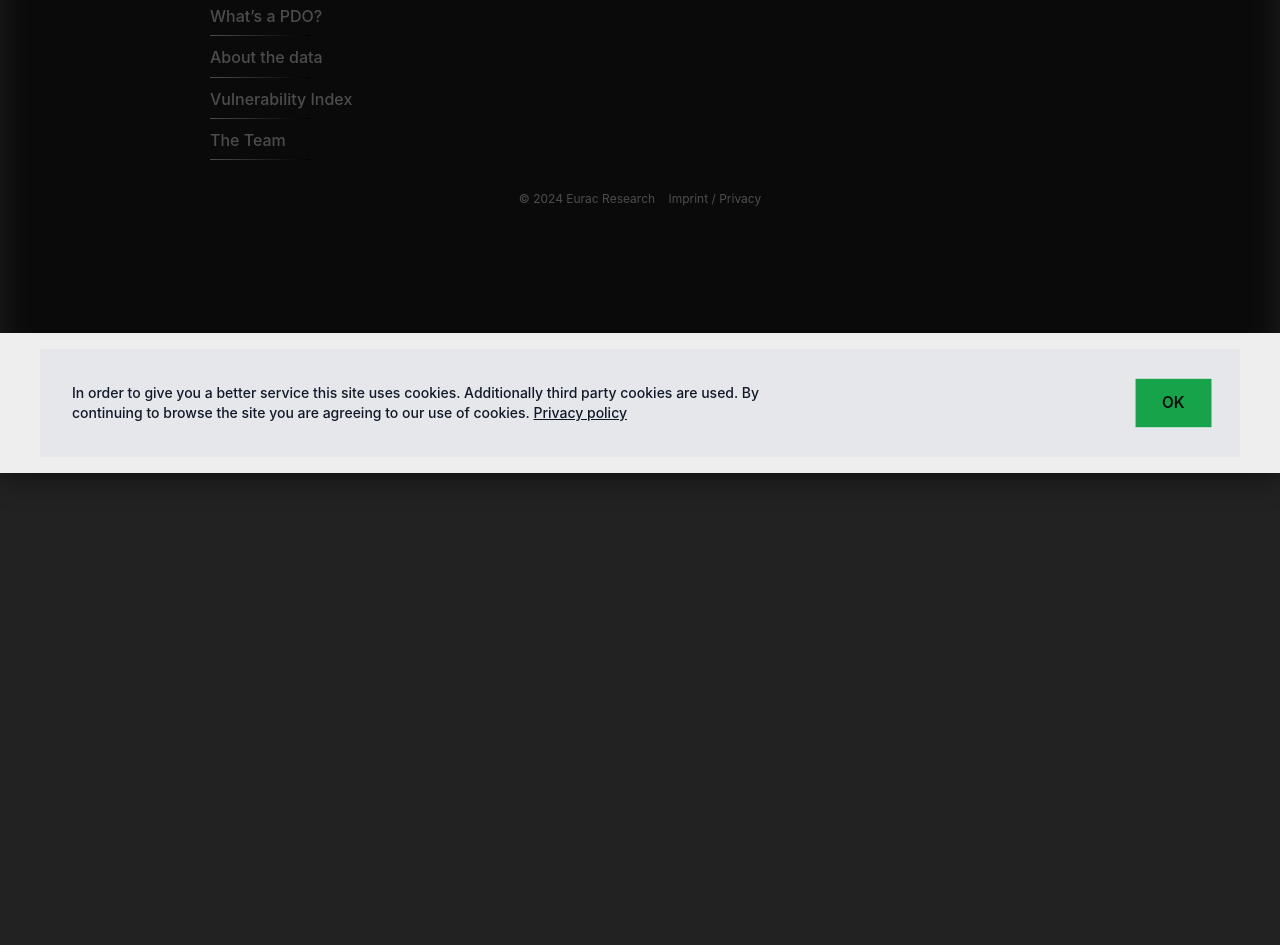
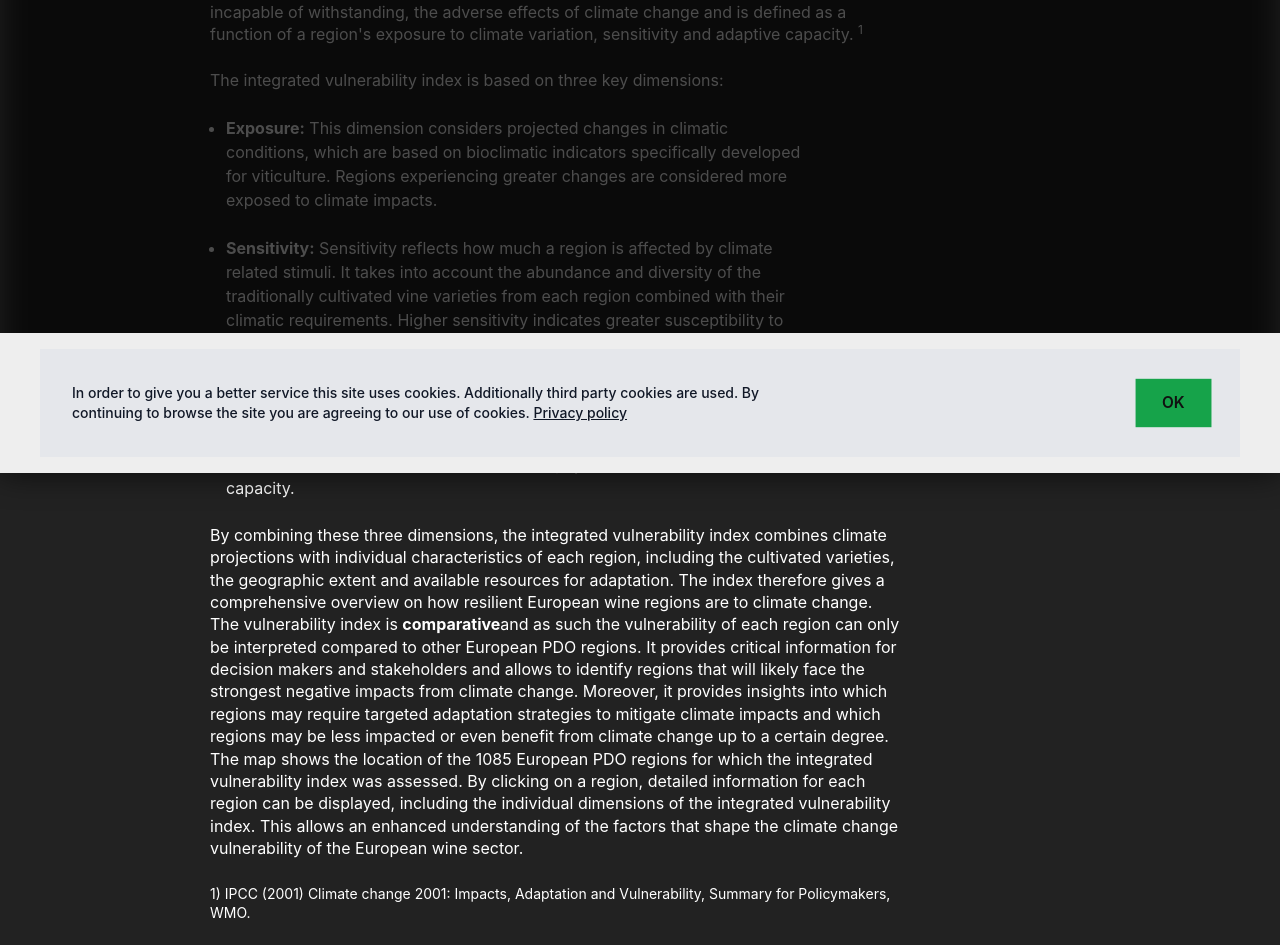
Before and after one commit to Eurac-Research/winemap, a Next.js app: page /vulnerability in a window 1280 px wide. Shown: the part 327-1272 px from the top of the page. Before the commit the page ends 800 px from the top, so only its background shows below. Built offline with nearby package versions, Linux system fonts and the light colour scheme.

Commit message:
feat: add vulnerbility text

```diff
--- a/src/app/page.tsx
+++ b/src/app/page.tsx
@@ -1429,6 +1429,11 @@ export default function Page() {
                     to identify regions most at risk, guiding efforts to enhance
                     resilience and reduce negative impacts of climate change.
                   </p>
+                  <p className="mt-2 text-sm">
+                    <Link href="/vulnerability" className="underline">
+                      read more
+                    </Link>
+                  </p>
                   <h2 className="mt-6">Vulnerability overview for all PDOs</h2>
                   <p className="flex items-center mb-2">
                     <VulnerabilityDot type="low" className="mb-[2px]" />
@@ -1466,6 +1471,14 @@ export default function Page() {
               <p>
                 <Link href="/about-pdo" className={styles.homeNavigationItem}>
                   What’s a PDO?
+                </Link>
+              </p>
+              <p>
+                <Link
+                  href="/?vulnerability=true"
+                  className={styles.homeNavigationItem}
+                >
+                  Winemap Climate
                 </Link>
               </p>
               <p>
--- a/src/app/vulnerability/page.tsx
+++ b/src/app/vulnerability/page.tsx
@@ -37,8 +37,74 @@ export default function AboutPdo() {
         </a>
       </header>
 
-      <h1>PDO Vulnerability Index</h1>
-      <p>TBD ....</p>
+      <h1>Vulnerability Index - Winemap Climate</h1>
+      <p className="mb-6">
+        The Winemap Climate presents an overview of the climate change
+        vulnerability of European Protected Designation of Origin (PDO) wine
+        regions and is based on the integrated vulnerability index that was
+        developed in the study “Climate resilience of European wine regions”.
+        The vulnerability refers to the extent to which a region is susceptible
+        to, or incapable of withstanding, the adverse effects of climate change
+        and is defined as a function of a region&apos;s exposure to climate
+        variation, sensitivity and adaptive capacity. <sup>1</sup>
+      </p>
+
+      <p>
+        The integrated vulnerability index is based on three key dimensions:
+      </p>
+      <ul className="list-disc list-outside my-6 pl-4 max-w-[600px]">
+        <li className="mb-6">
+          <b>Exposure:</b> This dimension considers projected changes in
+          climatic conditions, which are based on bioclimatic indicators
+          specifically developed for viticulture. Regions experiencing greater
+          changes are considered more exposed to climate impacts.
+        </li>
+        <li className="mb-6">
+          <b>Sensitivity:</b> Sensitivity reflects how much a region is affected
+          by climate related stimuli. It takes into account the abundance and
+          diversity of the traditionally cultivated vine varieties from each
+          region combined with their climatic requirements. Higher sensitivity
+          indicates greater susceptibility to climate variations.
+        </li>
+        <li className="mb-6">
+          <b>Adaptive Capacity:</b> This dimension evaluates a region’s
+          potential and available resources to adapt to changing climate
+          conditions. It includes a variety of different factors relevant for
+          climate change adaptation, such as socioeconomic characteristics,
+          natural and physical resources, and human capacity.
+        </li>
+      </ul>
+      <p>
+        By combining these three dimensions, the integrated vulnerability index
+        combines climate projections with individual characteristics of each
+        region, including the cultivated varieties, the geographic extent and
+        available resources for adaptation. The index therefore gives a
+        comprehensive overview on how resilient European wine regions are to
+        climate change.
+      </p>
+      <p>
+        The vulnerability index is <b>comparative</b>
+        and as such the vulnerability of each region can only be interpreted
+        compared to other European PDO regions. It provides critical information
+        for decision makers and stakeholders and allows to identify regions that
+        will likely face the strongest negative impacts from climate change.
+        Moreover, it provides insights into which regions may require targeted
+        adaptation strategies to mitigate climate impacts and which regions may
+        be less impacted or even benefit from climate change up to a certain
+        degree.
+      </p>
+      <p>
+        The map shows the location of the 1085 European PDO regions for which
+        the integrated vulnerability index was assessed. By clicking on a
+        region, detailed information for each region can be displayed, including
+        the individual dimensions of the integrated vulnerability index. This
+        allows an enhanced understanding of the factors that shape the climate
+        change vulnerability of the European wine sector.
+      </p>
+      <p className="text-sm mt-6">
+        1) IPCC (2001) Climate change 2001: Impacts, Adaptation and
+        Vulnerability, Summary for Policymakers, WMO.
+      </p>
       {/* <p>
         Now, Eurac Research has produced the first-ever comprehensive{" "}
         <Link href="/" style={{ textDecoration: "underline" }}>
--- a/src/styles/globals.scss
+++ b/src/styles/globals.scss
@@ -459,52 +459,6 @@ a {
     transform: rotate(20deg);
   }
 }
-.vulnerbilityButton {
-  // background-color: rgb(81, 207, 81);
-  // border-radius: 100%;
-  // padding: 30px;
-  // width: 200px;
-  // height: 200px;
-  // transform: rotate(-10deg);
-  // display: flex;
-  // justify-content: center;
-  // align-items: center;
-  // text-align: center;
-  // flex-direction: column;
-  // margin: 32px auto;
-  // transition: transform ease-in-out 300ms;
-  // line-height: 1.2;
-
-  // &:hover {
-  //   transform: rotate(-15deg);
-  //   // svg {
-  //   //   transform: scale(1.3);
-  //   // }
-  // }
-  // // svg {
-  //   transition: transform ease-in-out 300ms;
-  //   margin-top: 8px;
-  // }
-  // i {
-  //   text-decoration: underline;
-  //   font-style: normal;
-  // }
-  // .buttonLabel {
-  //   font-weight: 400;
-  //   text-transform: uppercase;
-  //   display: block;
-  //   font-size: 14px;
-  //   margin-bottom: 10px;
-  //   border-bottom: 1px solid #fff;
-  //   padding-bottom: 2px;
-  //   margin-top: 10px;
-  // }
-  // .buttonText {
-  //   display: block;
-  //   font-weight: 500;
-  //   font-size: 18px;
-  // }
-}
 
 @keyframes changeBackgroundColor {
   0% {
```
